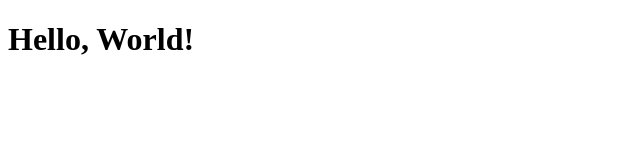
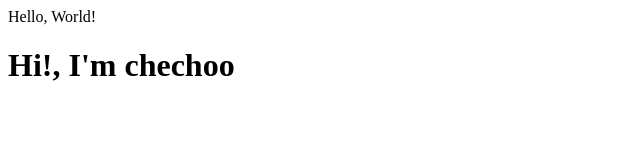
Before and after one commit to Chadrizon/it24a, a plain HTML site: page index.html in a window 1280 px wide. Shown: the whole page, without its empty margins (0-640 px from the left). Drawn offline with Linux system fonts and the light colour scheme.

Commit message:
Added index.html

```diff
--- a/index.html
+++ b/index.html
@@ -5,8 +5,9 @@
     <meta name="viewport" content="width=device-width, initial-scale=1.0">
     <title>Document</title>
 </head>
-<body>
-    <h1>Hello, World!</h1>
+<body
+<h1>Hello, World!</h1>
+    <h1> Hi!, I'm chechoo</h1>
 
 </body>
 </html>
```
